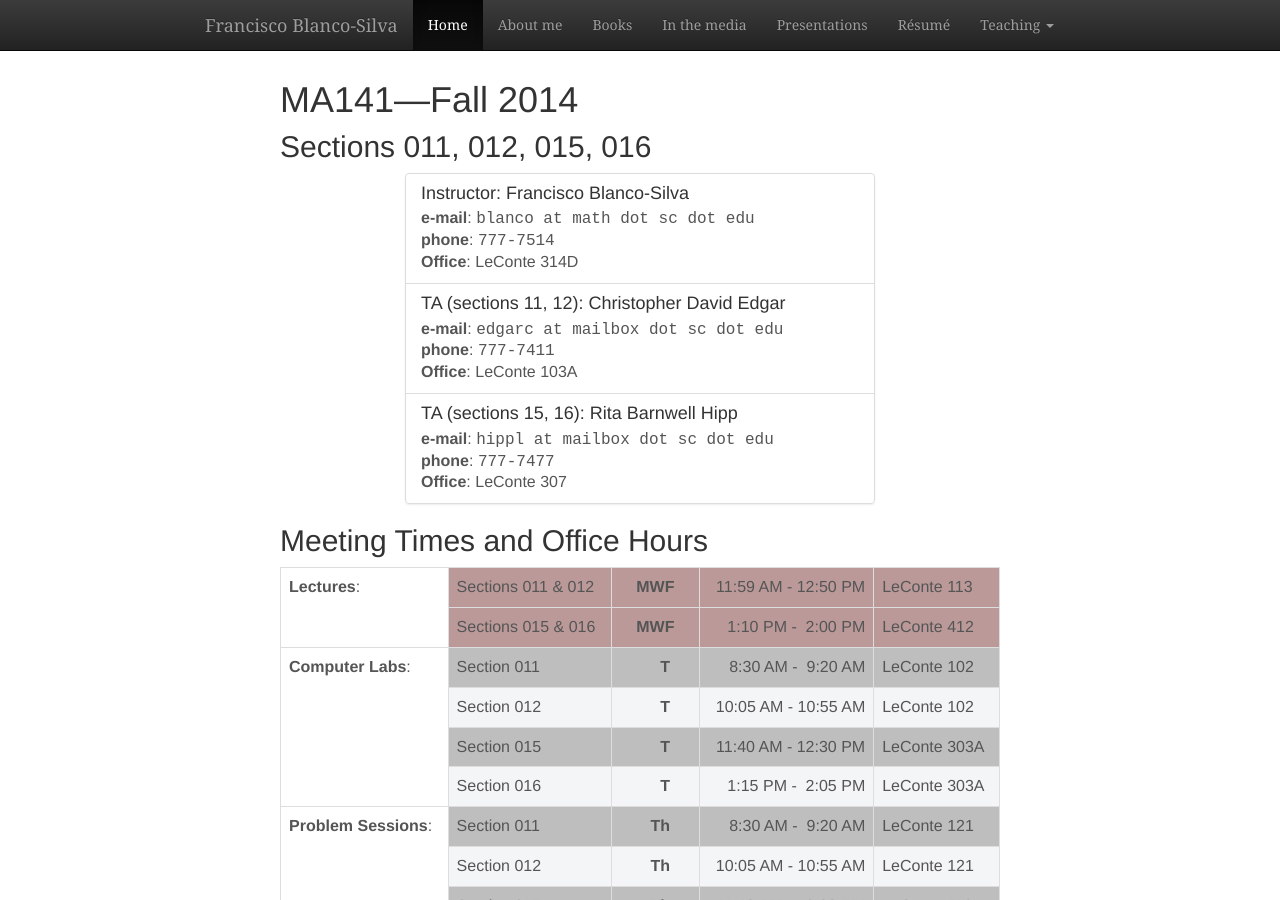
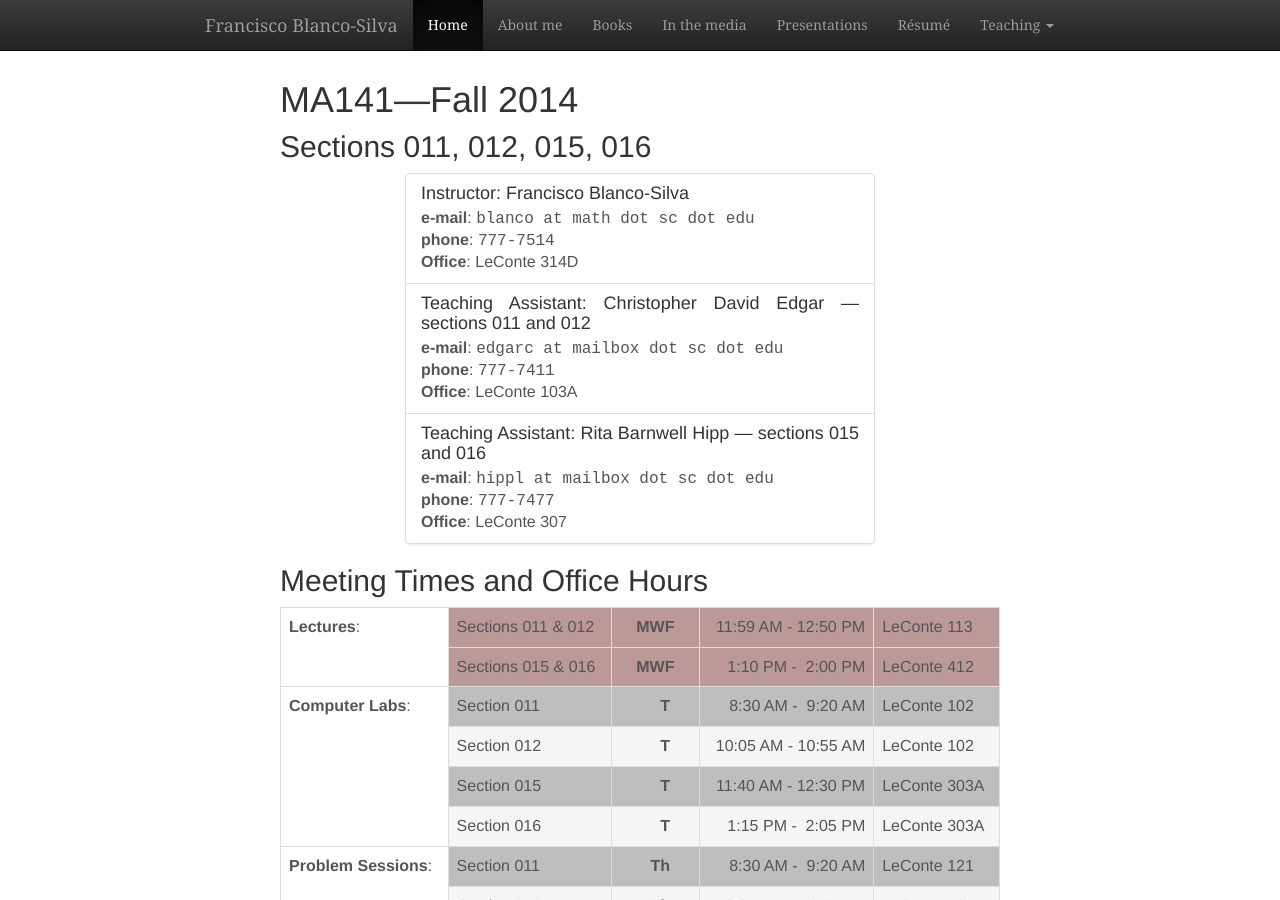
Before and after one commit to blancosilva/blancosilva.github.io, a Jekyll site: the page built from _posts/2014-08-19-ma141-fall-2014.md, in a window 1280 px wide and 900 px high. Built offline with Jekyll 4.4.1, drawn with Linux system fonts in a browser that asks for light colours; nearby versions of some CDN libraries; comment, search, counter and statistics services are not loaded.

Commit message:
Changes to layout of ma141

```diff
--- a/_posts/2014-08-19-ma141-fall-2014.md
+++ b/_posts/2014-08-19-ma141-fall-2014.md
@@ -25,7 +25,7 @@
                 </p>
             </a>
             <a href="mailto:edgarc@mailbox.sc.edu" class="list-group-item">
-                <h4 class="list-group-item-heading">TA (sections 11, 12): Christopher David Edgar</h4>
+                <h4 class="list-group-item-heading">Teaching Assistant: Christopher David Edgar — sections 011 and 012</h4>
                 <p class="list-group-item-text">
                     <strong>e-mail</strong>: <tt>edgarc at mailbox dot sc dot edu</tt><br />
                     <strong>phone</strong>: <tt>777-7411</tt><br/>
@@ -33,7 +33,7 @@
                 </p>
             </a>
             <a href="mailto:hippl@mailbox.sc.edu" class="list-group-item">
-                <h4 class="list-group-item-heading">TA (sections 15, 16): Rita Barnwell Hipp</h4>
+                <h4 class="list-group-item-heading">Teaching Assistant: Rita Barnwell Hipp — sections 015 and 016</h4>
                 <p class="list-group-item-text">
                     <strong>e-mail</strong>: <tt>hippl at mailbox dot sc dot edu</tt><br/>
                     <strong>phone</strong>: <tt>777-7477</tt><br/>
```
